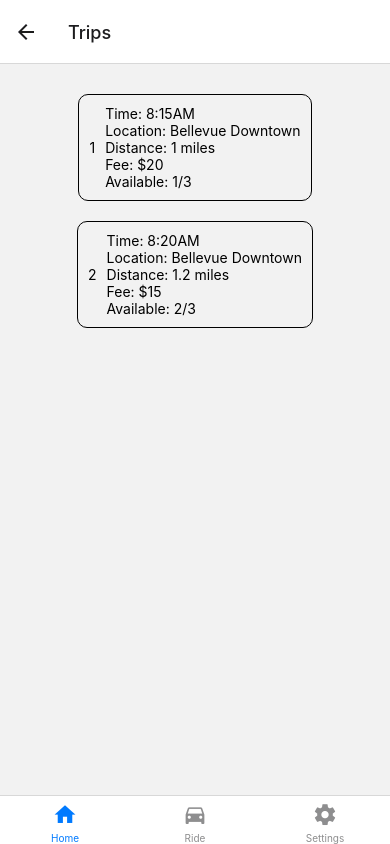
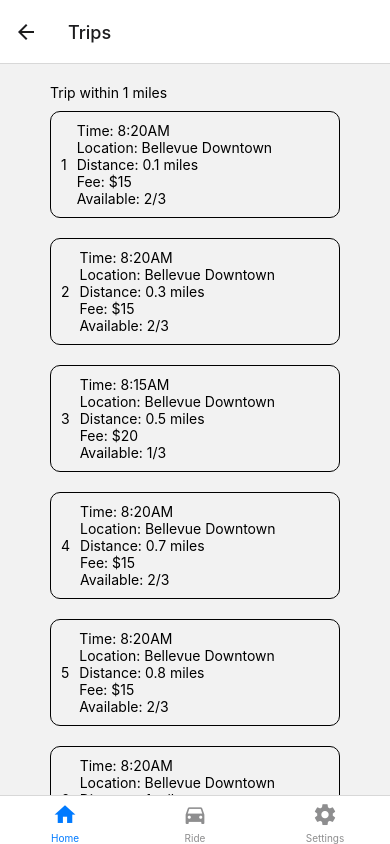
Before and after one commit to HuskyLovesShare/CarPool, a React Native app: screen /Trips in a window 390 px wide. Built offline with nearby package versions, Linux system fonts and the light colour scheme.

Commit message:
Add contents for New Ride Screen

```diff
--- a/components/Home/HomeScreen.js
+++ b/components/Home/HomeScreen.js
@@ -20,8 +20,6 @@ export default function HomeScreen() {
     //     headerShown: false,
     //   }}
     >
-      {/* <Stack.Screen name="Trips" component={TripsScreen} /> */}
-
       <Stack.Screen
         name="Home"
         component={ChooseIdentityScreen}
--- a/components/Home/NewTripScreen.js
+++ b/components/Home/NewTripScreen.js
@@ -1,14 +1,114 @@
-import React from "react";
-import { View, Button, Text } from "react-native";
+import React, { useState } from "react";
+import { View, Button, Text, StyleSheet, TextInput } from "react-native";
+import DateTimePicker from "@react-native-community/datetimepicker";
 
 export default function NewTripScreen({ navigation, route }) {
+  const [address, setAddress] = useState("");
+  const [number, setNumber] = useState(null);
+  const [price, setPrice] = useState(0);
+  const [parkingPrice, setParkingPrice] = useState(0);
+
+  const [date, setDate] = useState(new Date());
+
+  const styles = StyleSheet.create({
+    input: {
+      height: 30,
+      margin: 12,
+      borderWidth: 1,
+      padding: 10,
+      width: 200,
+    },
+  });
+
+  const onChange = (event, selectedDate) => {
+    const currentDate = selectedDate;
+    setDate(currentDate);
+  };
+
   return (
     <View style={{ flex: 1, alignItems: "center", justifyContent: "center" }}>
+      <Text>{"New Trip"}</Text>
       <Text>{route.params.isToNEU ? "is to NEU" : "is Leave NEU"}</Text>
       <Text>
         {route.params.isDriver ? "is Driver: true" : "is Driver: false"}
       </Text>
-      <Text>{"New Trip"}</Text>
+
+      <View
+        style={{ display: "flex", flexDirection: "row", alignItems: "center" }}
+      >
+        <Text>{"Address "}</Text>
+        <TextInput
+          style={styles.input}
+          onChangeText={setAddress}
+          value={address}
+          placeholder=""
+        />
+      </View>
+
+      <View
+        style={{ display: "flex", flexDirection: "row", alignItems: "center" }}
+      >
+        <DateTimePicker
+          testID="dateTimePicker"
+          value={date}
+          mode={"date"}
+          is24Hour={true}
+          onChange={onChange}
+        />
+        <DateTimePicker
+          testID="dateTimePicker"
+          value={date}
+          mode={"time"}
+          is24Hour={true}
+          onChange={onChange}
+        />
+      </View>
+
+      <View
+        style={{ display: "flex", flexDirection: "row", alignItems: "center" }}
+      >
+        <Text>{"Number of People "}</Text>
+        <TextInput
+          style={styles.input}
+          onChangeText={setNumber}
+          value={number}
+          placeholder="0"
+          keyboardType="numeric"
+        />
+      </View>
+
+      <Text>{"Distance: 10 miles"}</Text>
+      <Text>{"Recommanded Price: $20"}</Text>
+      <View
+        style={{ display: "flex", flexDirection: "row", alignItems: "center" }}
+      >
+        <Text>{"Ride Fee "}</Text>
+        <TextInput
+          style={styles.input}
+          onChangeText={setPrice}
+          value={price}
+          placeholder="Free"
+          keyboardType="numeric"
+        />
+      </View>
+      <View
+        style={{
+          display: "flex",
+          flexDirection: "row",
+          alignItems: "center",
+        }}
+      >
+        <Text>{"Parking Fee"}</Text>
+        <TextInput
+          style={styles.input}
+          onChangeText={setParkingPrice}
+          value={parkingPrice}
+          placeholder="Free"
+          keyboardType="numeric"
+        />
+      </View>
+      <Text>{`Total Price: ${Number(price) + Number(parkingPrice)}`}</Text>
+      <Button title={"Submit"} onPress={() => navigation.popToTop()} />
     </View>
   );
 }
--- a/components/Home/TripDetailScreen.js
+++ b/components/Home/TripDetailScreen.js
@@ -16,6 +16,7 @@ export default function TripDetailScreen({ navigation, route }) {
       <Text>{`Distance: ${rideInfo.distance} miles`}</Text>
       <Text>{`Fee: $${rideInfo.fee}`}</Text>
       <Text>{`Available: ${rideInfo.available}/${rideInfo.totalPositions}`}</Text>
+      <Button title={"Join"} onPress={() => navigation.popToTop()} />
     </View>
   );
 }
--- a/components/Home/TripsScreen.js
+++ b/components/Home/TripsScreen.js
@@ -1,5 +1,5 @@
 import React, { useState } from "react";
-import { View, Button, Text } from "react-native";
+import { ScrollView, View, Button, Text } from "react-native";
 import RideInformationCard from "./RideInformationCard";
 
 export default function TripsScreen({ navigation, route }) {
@@ -7,7 +7,7 @@ export default function TripsScreen({ navigation, route }) {
     {
       time: "8:15AM",
       location: "Bellevue Downtown",
-      distance: 1,
+      distance: 0.5,
       fee: 20,
       totalPositions: 3,
       available: 1,
@@ -15,7 +15,40 @@ export default function TripsScreen({ navigation, route }) {
     {
       time: "8:20AM",
       location: "Bellevue Downtown",
-      distance: 1.2,
+      distance: 0.3,
+      fee: 15,
+      totalPositions: 3,
+      available: 2,
+    },
+
+    {
+      time: "8:20AM",
+      location: "Bellevue Downtown",
+      distance: 0.8,
+      fee: 15,
+      totalPositions: 3,
+      available: 2,
+    },
+    {
+      time: "8:20AM",
+      location: "Bellevue Downtown",
+      distance: 1.0,
+      fee: 15,
+      totalPositions: 3,
+      available: 2,
+    },
+    {
+      time: "8:20AM",
+      location: "Bellevue Downtown",
+      distance: 0.1,
+      fee: 15,
+      totalPositions: 3,
+      available: 2,
+    },
+    {
+      time: "8:20AM",
+      location: "Bellevue Downtown",
+      distance: 0.7,
       fee: 15,
       totalPositions: 3,
       available: 2,
@@ -23,8 +56,12 @@ export default function TripsScreen({ navigation, route }) {
   ]);
 
   return (
-    <View style={{ flex: 1, alignItems: "center", marginTop: 20 }}>
-      {rides.map((rideInfo, index) => (
+    <ScrollView style={{ marginTop: 20 }}>
+      <View style={{ justifyContent: "center", marginHorizontal: 50 }}>
+        <Text>{"Trip within 1 miles"}</Text>
+        {rides
+          .sort((a, b) => (a.distance > b.distance ? 1 : -1))
+          .map((rideInfo, index) => (
             <RideInformationCard
               key={index}
               index={index}
@@ -39,5 +76,6 @@ export default function TripsScreen({ navigation, route }) {
             />
           ))}
       </View>
+    </ScrollView>
   );
 }
--- a/package.json
+++ b/package.json
@@ -20,7 +20,8 @@
     "react-native": "0.70.5",
     "react-native-safe-area-context": "4.4.1",
     "react-native-screens": "~3.18.0",
-    "react-native-web": "~0.18.9"
+    "react-native-web": "~0.18.9",
+    "@react-native-community/datetimepicker": "6.5.2"
   },
   "devDependencies": {
     "@babel/core": "^7.12.9"
```
Also changed, not shown: 1 other file (tests, documents, lock files or other folders). Lines whose indentation alone changed are shown as unchanged.
